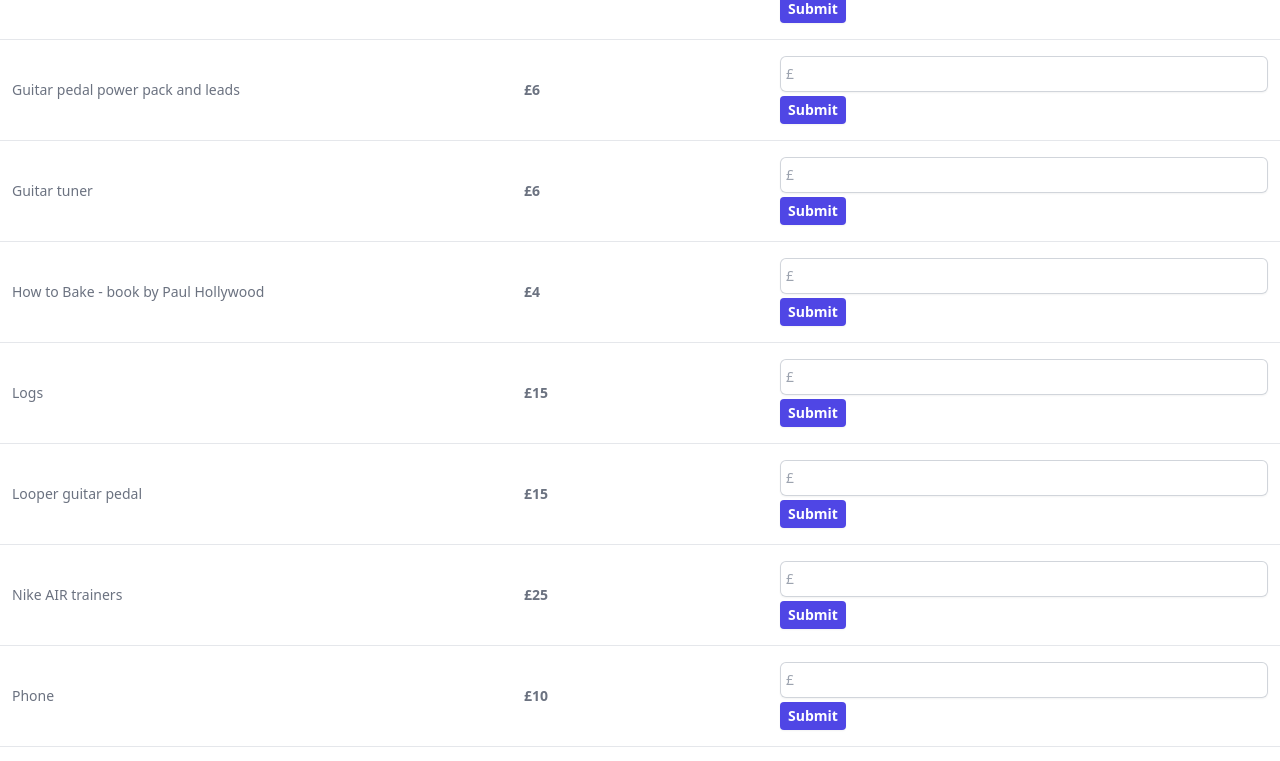
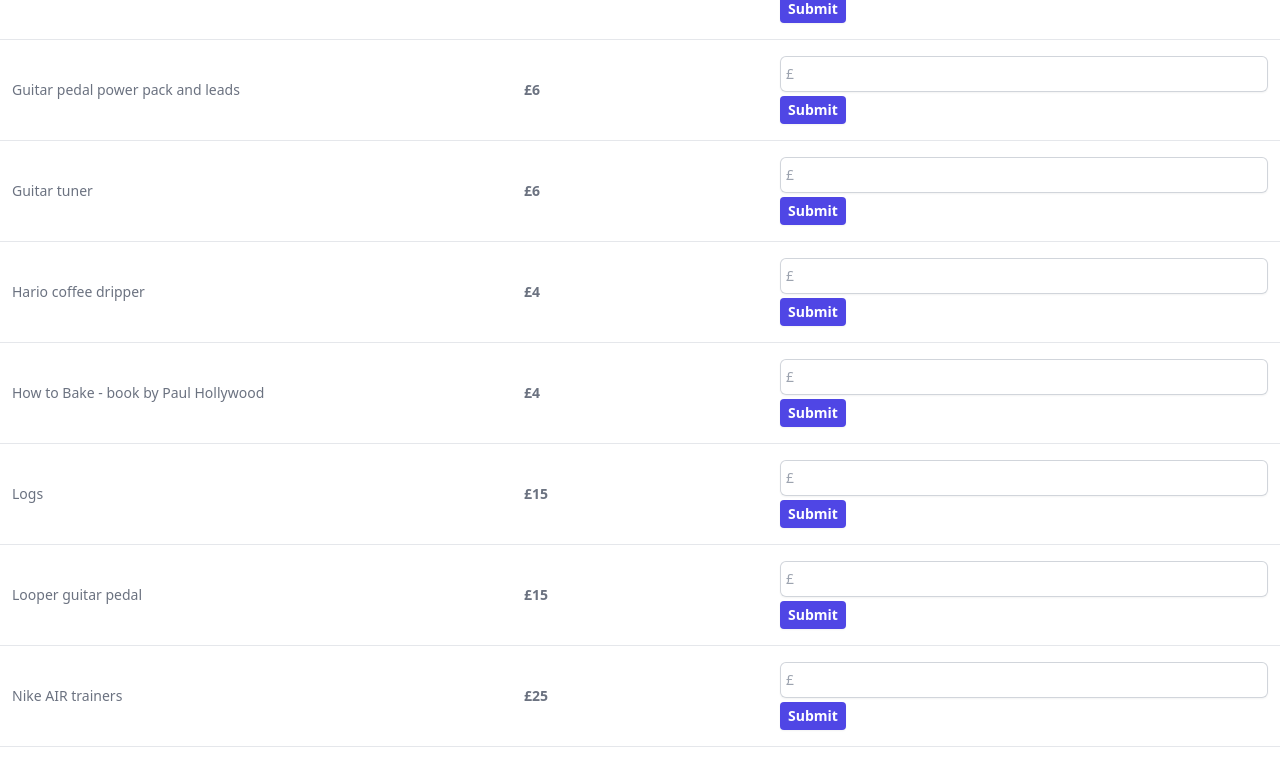
Before and after one commit to loopdream/inventory, a Next.js app: page / in a window 1280 px wide. Shown: the part 1930-2691 px from the top of the page. Built offline with nearby package versions, Linux system fonts and the light colour scheme.

Commit message:
inventory added

```diff
--- a/src/app/inventory.ts
+++ b/src/app/inventory.ts
@@ -152,6 +152,11 @@ const inventory = [
     price: 15,
     soldForPrice: null,
   },
+  {
+    description: 'Hario coffee dripper',
+    price: 4,
+    soldForPrice: null,
+  },
 ];
 
 export default inventory.sort(alphabetical);
```
